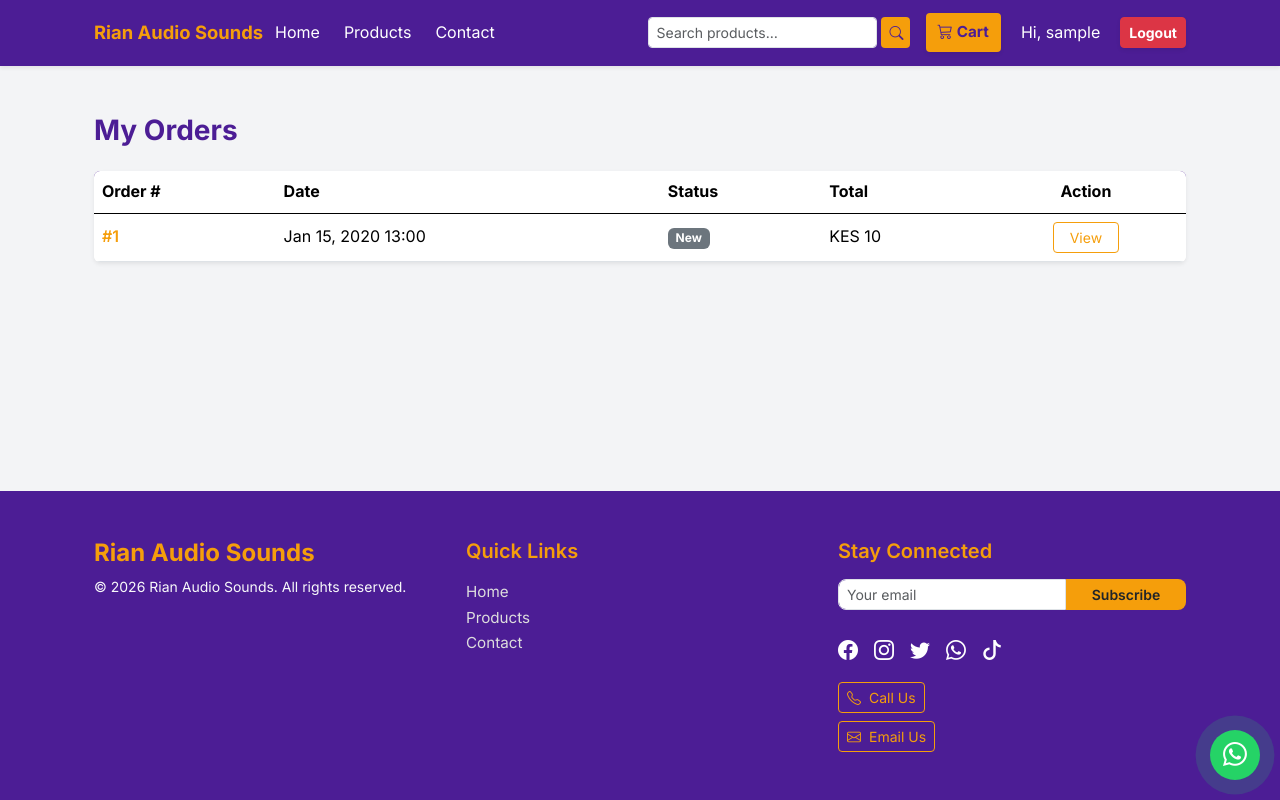
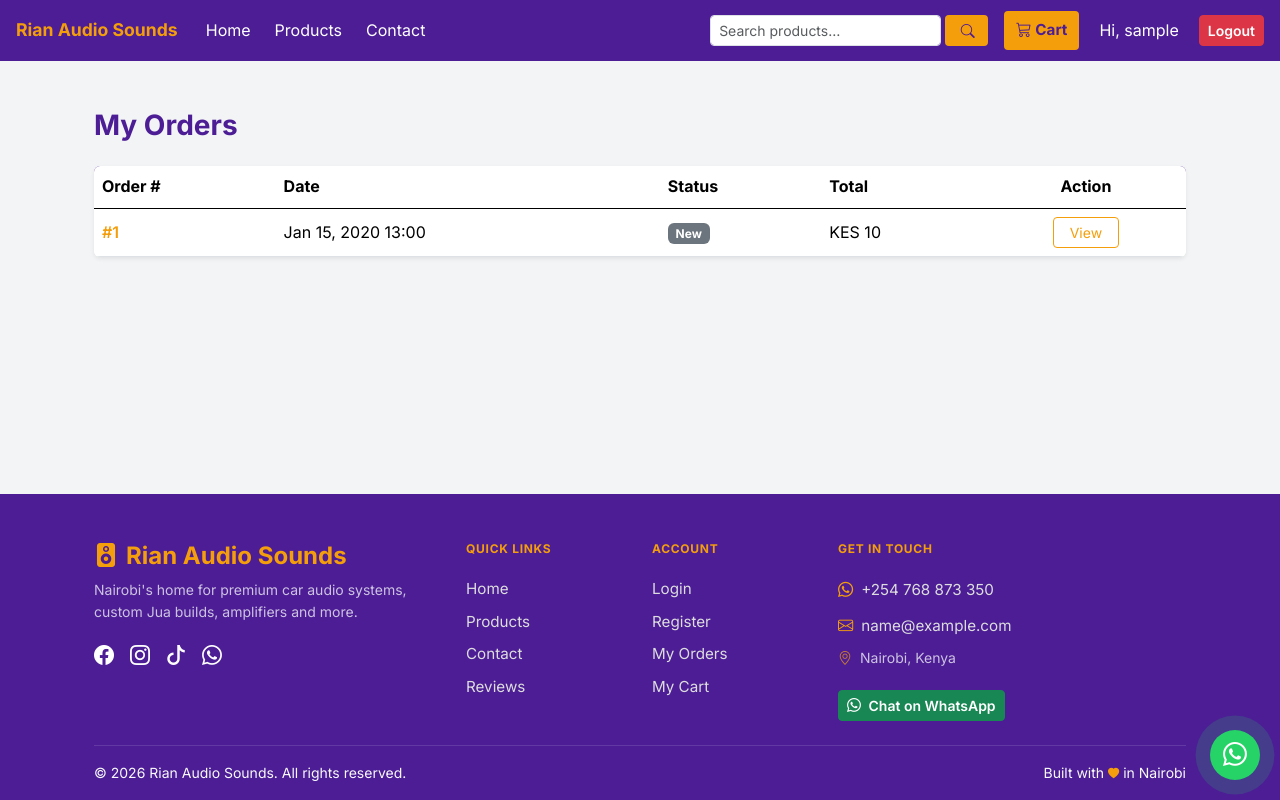
Before and after one commit to jripperpadre/rian-audio, a Django app: page /my-orders/ in a window 1280 px wide. Run offline with Django 5.2, Linux system fonts and the light colour scheme; a user stored in the database is signed in; tables that the repository leaves empty hold one stand-in row (values such as "Sample post").

Commit message:
new updates on UI/UXs

```diff
--- a/shop/templates/components/footer.html
+++ b/shop/templates/components/footer.html
@@ -1,76 +1,109 @@
-<footer class="footer-custom text-light py-4 py-md-5 mt-5">
+<footer class="footer-custom text-light pt-5 pb-3 mt-5">
   <div class="container">
-    <div class="row gy-4">
+    <div class="row gy-4 mb-4">
 
-      <!-- Brand -->
-      <div class="col-12 col-md-4 text-center text-md-start">
-        <h4 class="fw-bold text-gold mb-2">Rian Audio Sounds</h4>
-        <p class="small mb-0">&copy; {% now "Y" %} Rian Audio Sounds. All rights reserved.</p>
+      <!-- Brand + tagline -->
+      <div class="col-12 col-md-4">
+        <h4 class="fw-bold text-gold mb-2">
+          <i class="bi bi-speaker-fill me-2"></i>Rian Audio Sounds
+        </h4>
+        <p class="small opacity-75 mb-3">
+          Nairobi's home for premium car audio systems, custom Jua builds, amplifiers and more.
+        </p>
+        <!-- Social icons -->
+        <div class="d-flex gap-3 flex-wrap">
+          <a href="https://www.facebook.com/profile.php?id=61561903380922"
+             class="social-link" aria-label="Facebook" target="_blank" rel="noopener">
+            <i class="bi bi-facebook fs-5"></i>
+          </a>
+          <a href="#" class="social-link" aria-label="Instagram">
+            <i class="bi bi-instagram fs-5"></i>
+          </a>
+          <a href="https://www.tiktok.com/@rian.audio.sound"
+             class="social-link" aria-label="TikTok" target="_blank" rel="noopener">
+            <i class="bi bi-tiktok fs-5"></i>
+          </a>
+          <a href="https://wa.me/254768873350"
+             class="social-link" aria-label="WhatsApp" target="_blank" rel="noopener">
+            <i class="bi bi-whatsapp fs-5"></i>
+          </a>
+        </div>
       </div>
 
       <!-- Quick Links -->
-      <div class="col-12 col-md-4 text-center text-md-start">
-        <h5 class="fw-semibold mb-3 text-gold">Quick Links</h5>
-        <ul class="list-unstyled">
+      <div class="col-6 col-md-2">
+        <h6 class="fw-bold text-gold mb-3 text-uppercase" style="font-size:.75rem;letter-spacing:.06em;">
+          Quick Links
+        </h6>
+        <ul class="list-unstyled mb-0" style="line-height:2;">
           <li><a href="{% url 'home' %}" class="footer-link">Home</a></li>
           <li><a href="{% url 'products' %}" class="footer-link">Products</a></li>
           <li><a href="{% url 'contact' %}" class="footer-link">Contact</a></li>
+          <li><a href="{% url 'testimonials' %}" class="footer-link">Reviews</a></li>
         </ul>
       </div>
 
-      <!-- Newsletter & Social -->
-      <div class="col-12 col-md-4 text-center text-md-start">
-        <h5 class="fw-semibold mb-3 text-gold">Stay Connected</h5>
+      <!-- Account -->
+      <div class="col-6 col-md-2">
+        <h6 class="fw-bold text-gold mb-3 text-uppercase" style="font-size:.75rem;letter-spacing:.06em;">
+          Account
+        </h6>
+        <ul class="list-unstyled mb-0" style="line-height:2;">
+          <li><a href="{% url 'login' %}" class="footer-link">Login</a></li>
+          <li><a href="{% url 'signup' %}" class="footer-link">Register</a></li>
+          <li><a href="{% url 'my_orders' %}" class="footer-link">My Orders</a></li>
+          <li><a href="{% url 'cart_detail' %}" class="footer-link">My Cart</a></li>
+        </ul>
+      </div>
 
-        <!-- Newsletter -->
-        <form id="newsletter-form" method="post" action="{% url 'subscribe_newsletter' %}">
-          {% csrf_token %}
-          <label for="newsletter-email" class="visually-hidden">Email address</label>
-          <input type="email" id="newsletter-email" name="email"
-                 class="form-control form-control-sm"
-                 placeholder="Your email" required>
-          <button type="submit" class="btn btn-gold btn-sm fw-semibold">Subscribe</button>
-        </form>
+      <!-- Contact -->
+      <div class="col-12 col-md-4">
+        <h6 class="fw-bold text-gold mb-3 text-uppercase" style="font-size:.75rem;letter-spacing:.06em;">
+          Get In Touch
+        </h6>
+        <ul class="list-unstyled mb-0" style="line-height:2.2;">
+          <li>
+            <a href="https://wa.me/254768873350" target="_blank" rel="noopener"
+               class="footer-link d-inline-flex align-items-center gap-2">
+              <i class="bi bi-whatsapp text-gold"></i> +254 768 873 350
+            </a>
+          </li>
+          {% if site_config.support_email %}
+          <li>
+            <a href="mailto:{{ site_config.support_email }}"
+               class="footer-link d-inline-flex align-items-center gap-2">
+              <i class="bi bi-envelope text-gold"></i> {{ site_config.support_email }}
+            </a>
+          </li>
+          {% endif %}
+          <li class="d-flex align-items-center gap-2 opacity-75 small">
+            <i class="bi bi-geo-alt text-gold"></i> Nairobi, Kenya
+          </li>
+        </ul>
+        <a href="https://wa.me/254768873350" target="_blank" rel="noopener"
+           class="btn btn-success btn-sm mt-3 fw-semibold">
+          <i class="bi bi-whatsapp me-1"></i> Chat on WhatsApp
+        </a>
+      </div>
 
-        <!-- Social & Contact -->
-        <div class="mt-4">
-          <!-- Social icons -->
-          <div class="d-flex gap-3 justify-content-center justify-content-md-start mb-3 flex-wrap">
-            <a href="https://www.facebook.com/profile.php?id=61561903380922" class="social-link" aria-label="Facebook"><i class="bi bi-facebook fs-5"></i></a>
-            <a href="#" class="social-link" aria-label="Instagram"><i class="bi bi-instagram fs-5"></i></a>
-            <a href="#" class="social-link" aria-label="Twitter"><i class="bi bi-twitter fs-5"></i></a>
-            {% if site_config.whatsapp_number %}
-              <a href="https://wa.me/{{ site_config.whatsapp_number|default:'+254768873350' }}"
-                 target="_blank" class="social-link" aria-label="WhatsApp"><i class="bi bi-whatsapp fs-5"></i></a>
-            {% endif %}
-            <a href="https://www.tiktok.com/@rian.audio.sound" class="social-link" aria-label="TikTok"><i class="bi bi-tiktok fs-5"></i></a>
-          </div>
+    </div>
 
-          <!-- Call & Email buttons -->
-          <div class="d-flex flex-column gap-2 align-items-center align-items-md-start">
-            {% if site_config.whatsapp_number %}
-              <a href="tel:{{ site_config.whatsapp_number }}"
-                 class="btn btn-outline-gold btn-sm d-inline-flex align-items-center gap-2">
-                <i class="bi bi-telephone"></i> Call Us
-              </a>
-            {% endif %}
-            {% if site_config.support_email %}
-              <a href="mailto:{{ site_config.support_email }}"
-                 class="btn btn-outline-gold btn-sm d-inline-flex align-items-center gap-2">
-                <i class="bi bi-envelope"></i> Email Us
-              </a>
-            {% endif %}
-          </div>
-        </div>
-      </div>
+    <!-- Bottom bar -->
+    <div class="border-top pt-3 d-flex flex-wrap justify-content-between align-items-center gap-2"
+         style="border-color:rgba(255,255,255,.12)!important;">
+      <p class="mb-0 small opacity-60">
+        &copy; {% now "Y" %} Rian Audio Sounds. All rights reserved.
+      </p>
+      <p class="mb-0 small opacity-60">
+        Built with <i class="bi bi-heart-fill text-gold" style="font-size:.7rem;"></i> in Nairobi
+      </p>
     </div>
   </div>
 </footer>
 
-<!-- Floating WhatsApp Bubble -->
-{% if site_config.whatsapp_number %}
+<!-- Floating WhatsApp bubble -->
 <a href="https://wa.me/254768873350"
-   target="_blank" class="whatsapp-float" aria-label="Chat on WhatsApp">
+   target="_blank" rel="noopener"
+   class="whatsapp-float" aria-label="Chat on WhatsApp">
   <i class="bi bi-whatsapp"></i>
 </a>
-{% endif %}
--- a/shop/templates/components/navbar.html
+++ b/shop/templates/components/navbar.html
@@ -1,45 +1,37 @@
 {% load nav_extras %}
 
-<nav class="navbar navbar-expand-md shadow-sm sticky-top navbar-dark" style="background:#4c1d95;">
-  <div class="container">
+<nav class="navbar navbar-expand-md sticky-top navbar-dark" style="background:#4c1d95; padding:.6rem 0;">
+  <div class="container-fluid px-3">
 
     <!-- Brand -->
-    <a class="navbar-brand fw-bold text-gold me-auto" href="{% url 'home' %}"
-       style="font-size:clamp(.9rem,3vw,1.15rem); white-space:nowrap;">
+    <a class="navbar-brand fw-bold text-gold" href="{% url 'home' %}" style="font-size:1.1rem;">
       Rian Audio Sounds
     </a>
 
-    <!-- Mobile-only: cart + toggler side by side -->
-    <div class="d-flex d-md-none align-items-center gap-2 ms-2">
-      <!-- Cart button -->
-      <a href="{% url 'cart_detail' %}"
-         class="position-relative d-flex align-items-center justify-content-center rounded-3 fw-bold"
-         style="background:#f59e0b;color:#4c1d95;width:36px;height:36px;flex-shrink:0;"
-         aria-label="Cart">
-        <i class="bi bi-cart3" style="font-size:1rem;"></i>
+    <!-- Right side of top bar: cart icon + hamburger (mobile only) -->
+    <div class="d-flex d-md-none align-items-center ms-auto" style="gap:8px;">
+      <a href="{% url 'cart_detail' %}" class="nav-cart-icon position-relative" aria-label="Cart">
+        <i class="bi bi-cart3"></i>
         {% if cart|length > 0 %}
-          <span class="position-absolute badge rounded-pill bg-danger"
-                style="top:-5px;right:-5px;font-size:.55rem;padding:.25em .4em;min-width:1.2em;">
-            {{ cart|length }}
-          </span>
+          <span class="cart-count">{{ cart|length }}</span>
         {% endif %}
       </a>
-
-      <!-- Hamburger -->
-      <button class="navbar-toggler border-0 p-1" type="button"
+      <button class="hamburger-btn" type="button"
               data-bs-toggle="collapse" data-bs-target="#mainNavbar"
               aria-controls="mainNavbar" aria-expanded="false"
-              aria-label="Toggle navigation"
-              style="width:36px;height:36px;">
-        <span class="navbar-toggler-icon"></span>
+              aria-label="Toggle navigation">
+        <span></span>
+        <span></span>
+        <span></span>
       </button>
     </div>
 
     <!-- Collapsible content -->
     <div class="collapse navbar-collapse" id="mainNavbar">
+      <div class="d-md-flex align-items-center w-100 py-2 py-md-0">
 
-      <!-- Left links -->
-      <ul class="navbar-nav me-auto mb-2 mb-md-0 fw-bold">
+        <!-- Nav links -->
+        <ul class="navbar-nav me-auto mb-2 mb-md-0 fw-semibold">
           <li class="nav-item">
             <a class="nav-link {% if request.resolver_match.url_name|in_list:'home' %}active{% endif %}"
                href="{% url 'home' %}">Home</a>
@@ -55,129 +47,159 @@
         </ul>
 
         <!-- Search -->
-      <form class="d-flex my-2 my-md-0 me-md-3 gap-1" method="get"
-            action="{% url 'search_products' %}" role="search">
+        <form class="d-flex my-2 my-md-0 me-md-3" method="get"
+              action="{% url 'search_products' %}" role="search" style="gap:4px;">
           <input class="form-control form-control-sm" type="search" name="q"
                  placeholder="Search products…" aria-label="Search"
-               value="{{ request.GET.q|default:'' }}">
-        <button class="btn btn-shop btn-sm fw-bold" type="submit">
+                 value="{{ request.GET.q|default:'' }}" style="min-width:0;">
+          <button class="btn btn-shop btn-sm fw-bold px-3" type="submit">
             <i class="bi bi-search"></i>
           </button>
         </form>
 
-      <!-- Right: cart (desktop) + auth -->
-      <ul class="navbar-nav mb-2 mb-md-0 align-items-md-center fw-bold gap-2">
+        <!-- Auth + desktop cart -->
+        <ul class="navbar-nav align-items-md-center mb-0 fw-semibold" style="gap:8px;">
 
-        <!-- Cart dropdown — desktop only -->
-        <li class="nav-item dropdown d-none d-md-flex align-items-center">
-          <a class="btn btn-cart btn-sm position-relative fw-bold shadow-sm"
+          <!-- Cart — desktop dropdown -->
+          <li class="nav-item dropdown d-none d-md-block">
+            <a class="btn btn-cart btn-sm position-relative fw-bold"
                href="{% url 'cart_detail' %}"
                id="navbarCart" role="button"
                data-bs-toggle="dropdown" aria-expanded="false">
               <i class="bi bi-cart3 me-1"></i>Cart
               {% if cart|length > 0 %}
-              <span class="position-absolute top-0 start-100 translate-middle badge rounded-pill bg-danger cart-badge">
+                <span class="position-absolute top-0 start-100 translate-middle badge rounded-pill bg-danger" style="font-size:.6rem;">
                   {{ cart|length }}
                 </span>
               {% endif %}
             </a>
             <ul class="dropdown-menu dropdown-menu-end p-3 shadow-lg"
-              aria-labelledby="navbarCart" id="cart-dropdown"
-              style="min-width:260px;">
+                id="cart-dropdown" style="min-width:260px;">
               {% if cart %}
                 {% for item in cart %}
                   <li class="d-flex justify-content-between align-items-center border-bottom py-2 gap-2">
-                  <span class="text-truncate flex-grow-1" title="{{ item.product.name }}">{{ item.product.name }}</span>
-                  <div class="d-flex align-items-center gap-1 text-nowrap">
-                    <span class="small">×{{ item.quantity }}</span>
-                    <small>KES {{ item.total_price }}</small>
-                  </div>
+                    <span class="text-truncate flex-grow-1">{{ item.product.name }}</span>
+                    <span class="text-nowrap small">×{{ item.quantity }} · KES {{ item.total_price }}</span>
                   </li>
                 {% endfor %}
                 <li class="d-flex justify-content-between fw-semibold mt-2 pt-1 border-top">
                   <span>Total:</span>
                   <span class="text-gold">KES {{ cart.get_total_price }}</span>
                 </li>
-              <li class="mt-3">
+                <li class="mt-2">
                   <a href="{% url 'checkout' %}" class="btn btn-cart w-100 btn-sm">Checkout</a>
                 </li>
               {% else %}
-              <li class="text-center py-3">
-                <i class="bi bi-cart-x fs-4 d-block mb-1"></i>
-                <span class="small">Your cart is empty.</span>
+                <li class="text-center py-2 small">
+                  <i class="bi bi-cart-x fs-5 d-block mb-1"></i>Your cart is empty.
                 </li>
               {% endif %}
             </ul>
           </li>
 
-        <!-- Mobile: cart link in menu (text version) -->
+          <!-- Cart — mobile text link (inside menu) -->
           <li class="nav-item d-md-none">
             <a class="nav-link" href="{% url 'cart_detail' %}">
               <i class="bi bi-cart3 me-1"></i>Cart
-            {% if cart|length > 0 %}<span class="badge bg-danger ms-1">{{ cart|length }}</span>{% endif %}
+              {% if cart|length > 0 %}
+                <span class="badge bg-danger ms-1">{{ cart|length }}</span>
+              {% endif %}
             </a>
           </li>
 
-        <!-- Auth buttons -->
+          <!-- Auth -->
           {% if user.is_authenticated %}
             <li class="nav-item d-none d-md-block">
-            <span class="nav-link disabled small text-light">Hi, {{ user.username }}</span>
+              <span class="nav-link disabled small text-white-50">Hi, {{ user.username }}</span>
             </li>
             <li class="nav-item">
-            <form action="{% url 'logout' %}" method="post" class="d-inline">
+              <form action="{% url 'logout' %}" method="post">
                 {% csrf_token %}
-              <button type="submit" class="btn btn-danger btn-sm fw-bold shadow-sm">Logout</button>
+                <button type="submit" class="btn btn-danger btn-sm fw-semibold">Logout</button>
               </form>
             </li>
           {% else %}
             <li class="nav-item">
-            <a class="btn btn-success btn-sm fw-bold shadow-sm {% if request.resolver_match.url_name|in_list:'login' %}active{% endif %}"
-               href="{% url 'login' %}">Login</a>
+              <a class="btn btn-success btn-sm fw-semibold" href="{% url 'login' %}">Login</a>
             </li>
             <li class="nav-item">
-            <a class="btn btn-red btn-sm fw-bold shadow-sm {% if request.resolver_match.url_name|in_list:'signup' %}active{% endif %}"
-               href="{% url 'signup' %}">Register</a>
+              <a class="btn btn-red btn-sm fw-semibold" href="{% url 'signup' %}">Register</a>
             </li>
           {% endif %}
         </ul>
 
-    </div><!-- /.navbar-collapse -->
+      </div>
+    </div>
+
   </div>
 </nav>
 
 <style>
-/* Cart badge pop animation */
-.cart-badge {
-  animation: cartPop .5s ease-out;
+/* ── Custom hamburger ── */
+.hamburger-btn {
+  background: transparent;
+  border: none;
+  padding: 4px;
+  cursor: pointer;
+  display: flex;
+  flex-direction: column;
+  justify-content: center;
+  gap: 5px;
+  width: 34px;
+  height: 34px;
 }
-@keyframes cartPop {
-  0%   { transform: translate(-50%,-50%) scale(0); opacity:0; }
-  70%  { transform: translate(-50%,-50%) scale(1.3); }
-  100% { transform: translate(-50%,-50%) scale(1); opacity:1; }
+.hamburger-btn span {
+  display: block;
+  height: 2px;
+  width: 22px;
+  background: #fff;
+  border-radius: 2px;
+  transition: all .25s ease;
+}
+.hamburger-btn:focus { outline: none; }
+
+/* ── Mobile cart icon ── */
+.nav-cart-icon {
+  color: #f59e0b;
+  font-size: 1.35rem;
+  text-decoration: none;
+  position: relative;
+  display: flex;
+  align-items: center;
+}
+.nav-cart-icon:hover { color: #fff; }
+.cart-count {
+  position: absolute;
+  top: -6px;
+  right: -8px;
+  background: #dc2626;
+  color: #fff;
+  font-size: .55rem;
+  font-weight: 700;
+  border-radius: 999px;
+  padding: .15em .4em;
+  min-width: 1.3em;
+  text-align: center;
+  line-height: 1.4;
 }
 
-/* Desktop cart dropdown – purple bg */
+/* ── Desktop cart dropdown ── */
 #cart-dropdown {
   background: #4c1d95 !important;
   color: #fff !important;
   border-radius: .75rem;
+  border: none;
 }
-#cart-dropdown small,
-#cart-dropdown .small { color: #e5e7eb !important; }
-#cart-dropdown .border-bottom { border-color: rgba(255,255,255,.15) !important; }
-#cart-dropdown .border-top   { border-color: rgba(255,255,255,.2)  !important; }
+#cart-dropdown .border-bottom { border-color: rgba(255,255,255,.12) !important; }
+#cart-dropdown .border-top    { border-color: rgba(255,255,255,.18) !important; }
+#cart-dropdown .small, #cart-dropdown small { color: #d1d5db !important; }
 
-/* Ensure navbar never wraps weirdly on xs screens */
-@media (max-width: 767px) {
-  .navbar .container {
-    flex-wrap: nowrap;
-    padding-left: .75rem;
-    padding-right: .75rem;
-  }
-  .navbar-brand {
-    overflow: hidden;
-    text-overflow: ellipsis;
-    max-width: 55vw;
+/* ── Collapsed menu divider on mobile ── */
+@media (max-width: 767.98px) {
+  #mainNavbar {
+    border-top: 1px solid rgba(255,255,255,.12);
+    margin-top: .5rem;
+    padding-top: .25rem;
   }
 }
 </style>
--- a/shop/templates/shop/home.html
+++ b/shop/templates/shop/home.html
@@ -301,12 +301,6 @@
 </section>
 
 
-<!-- Floating WhatsApp -->
-<a href="https://wa.me/254768873350" class="whatsapp-float" target="_blank"
-   rel="noopener" aria-label="Chat on WhatsApp">
-  <i class="bi bi-whatsapp"></i>
-</a>
-
 {% endblock %}
 
 
```
Lines whose indentation alone changed are shown as unchanged.
